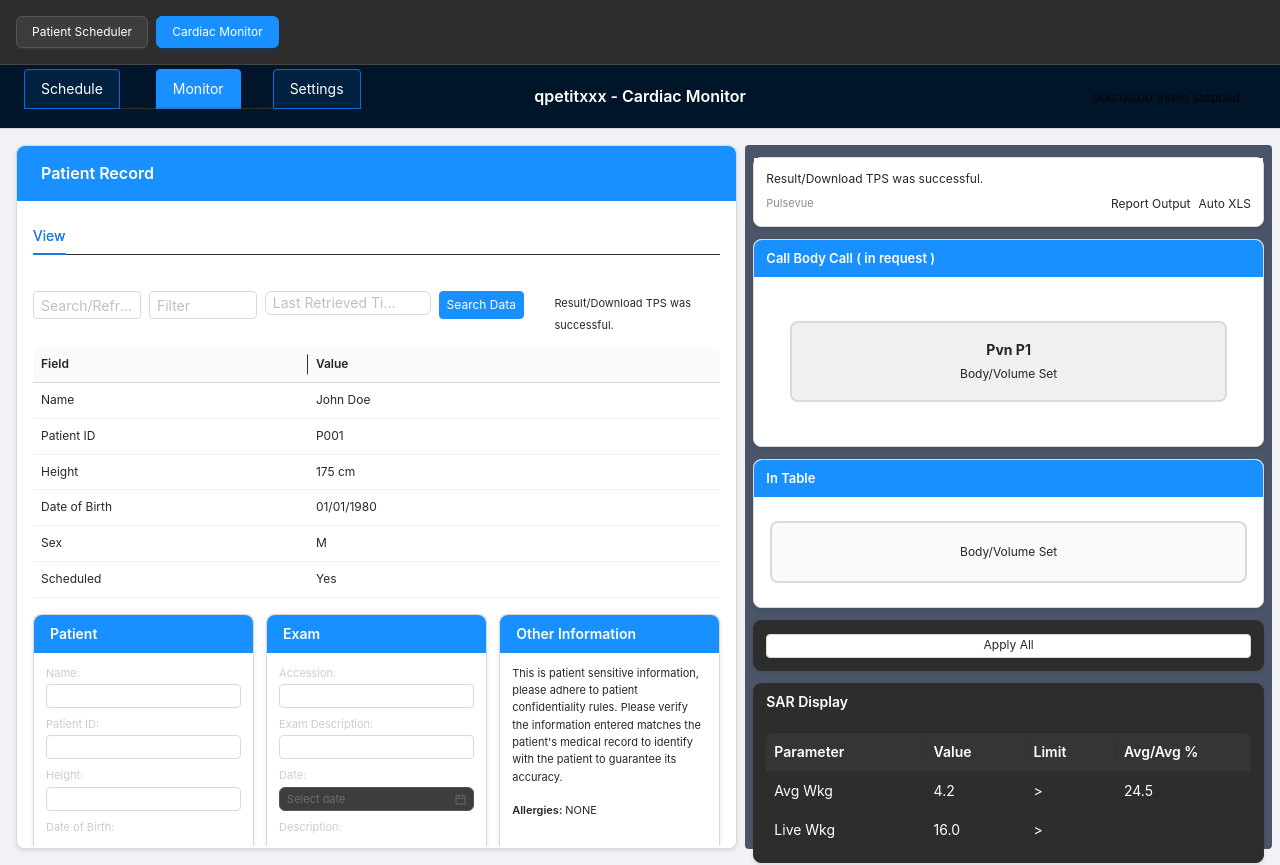
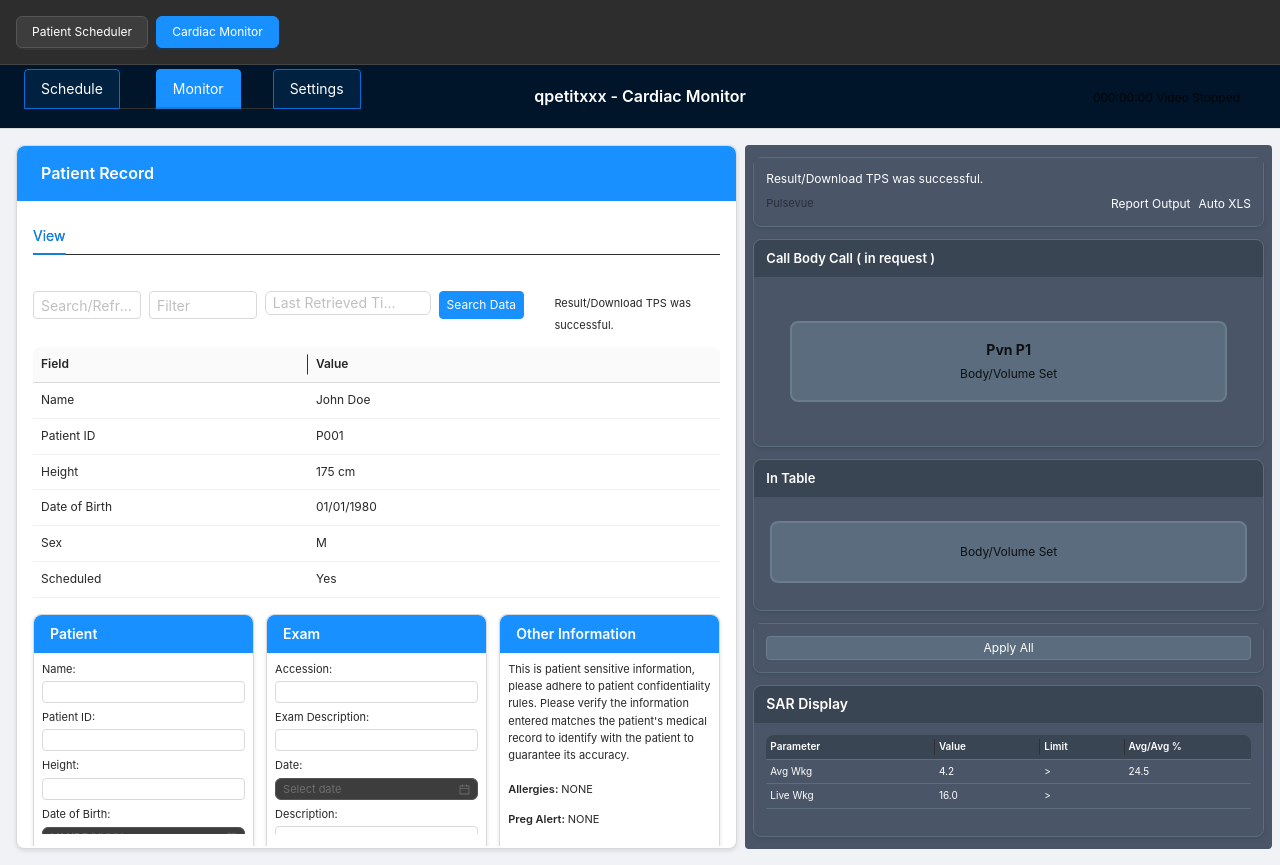
Before and after one commit to alexiskulash/fusion-antd, a React (Vite) app: page /monitor in a window 1280 px wide. Built offline with nearby package versions, Linux system fonts and the light colour scheme.

Commit message:
Add comprehensive styling to match screenshot blue theme
cgen-0847fb6bd6b148e791fa5781aeb0dbb8

```diff
--- a/src/Monitor.css
+++ b/src/Monitor.css
@@ -615,3 +615,100 @@
   background: #1890ff !important;
   color: #ffffff !important;
 }
+
+/* Right panel blue theme matching screenshot */
+.right-panel .ant-card {
+  background: #4a5568 !important;
+  border: 1px solid #5a6c7d !important;
+  color: #ffffff !important;
+}
+
+.right-panel .ant-card-head {
+  background: #3a4553 !important;
+  border-bottom: 1px solid #5a6c7d !important;
+  color: #ffffff !important;
+}
+
+.right-panel .ant-card-head-title {
+  color: #ffffff !important;
+}
+
+.right-panel .ant-card-body {
+  background: #4a5568 !important;
+  color: #ffffff !important;
+}
+
+.right-panel .ant-typography {
+  color: #ffffff !important;
+}
+
+.right-panel .ant-btn {
+  background: #5a6c7d;
+  border-color: #6b7c8f;
+  color: #ffffff;
+}
+
+.right-panel .ant-btn:hover {
+  background: #6b7c8f;
+  border-color: #7c8da0;
+  color: #ffffff;
+}
+
+/* SAR Display table styling */
+.sar-card .ant-table {
+  background: transparent !important;
+}
+
+.sar-card .ant-table-thead > tr > th {
+  background: #3a4553 !important;
+  color: #ffffff !important;
+  border-bottom: 1px solid #5a6c7d !important;
+  font-size: 10px !important;
+  padding: 4px !important;
+}
+
+.sar-card .ant-table-tbody > tr > td {
+  background: #4a5568 !important;
+  color: #ffffff !important;
+  border-bottom: 1px solid #5a6c7d !important;
+  font-size: 10px !important;
+  padding: 4px !important;
+}
+
+/* Form fields styling for Patient, Exam, Other Info sections */
+.form-fields .form-field {
+  margin-bottom: 6px;
+}
+
+.form-fields .form-field label {
+  display: block;
+  font-size: 11px;
+  color: rgba(0, 0, 0, 0.85);
+  margin-bottom: 2px;
+  font-weight: normal;
+}
+
+.form-fields .form-field .ant-input,
+.form-fields .form-field .ant-select,
+.form-fields .form-field .ant-picker {
+  font-size: 11px;
+  height: 22px;
+}
+
+/* Compact spacing for bottom sections */
+.info-section-card .ant-card-body {
+  padding: 8px !important;
+}
+
+/* Blue theme for pulse display */
+.call-body-card .pulse-display {
+  background: #5a6c7d !important;
+  border: 2px solid #6b7c8f !important;
+  color: #ffffff !important;
+}
+
+.table-card .table-content {
+  background: #5a6c7d !important;
+  border: 2px solid #6b7c8f !important;
+  color: #ffffff !important;
+}
```
